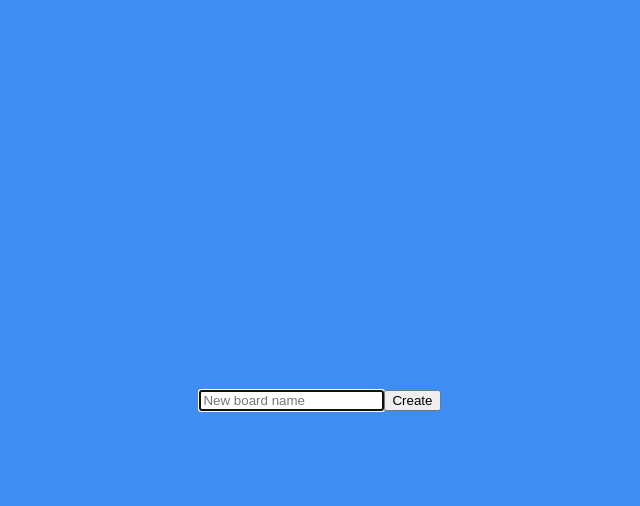
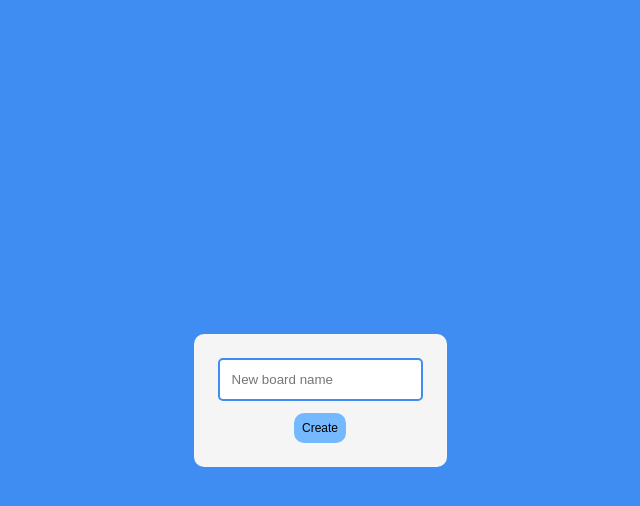
Before and after one commit to ByeongGwan-Seo/react-kanban, a React (Create React App) app: page / in a window 1280 px wide. Both pictures are taken after a click on the element 685 px from the left and 400 px from the top of the page. Shown: the top 506 px of the page, without its empty margins (365-1005 px from the left). Built offline with nearby package versions, Linux system fonts and the light colour scheme.

Commit message:
delete unused variables and imports

```diff
--- a/src/App.tsx
+++ b/src/App.tsx
@@ -1,6 +1,6 @@
 import React, { useState } from "react";
 import { DragDropContext, DropResult } from "react-beautiful-dnd";
-import { useRecoilState, useRecoilValue } from "recoil";
+import { useRecoilState } from "recoil";
 import styled from "styled-components";
 import { toDoState } from "./atoms";
 import Board from "./components/Board";
@@ -41,8 +41,38 @@ const AddBtnWrapper = styled.div`
   display: inherit;
   justify-content: center;
   align-items: center;
+  cursor: pointer;
+`;
 
-  cursor: pointer;
+const AddBoardForm = styled.form`
+  display: flex;
+  flex-direction: column;
+  align-items: center;
+  border-radius: 10px;
+  background-color: whitesmoke;
+  padding: 24px;
+
+  input {
+    padding: 12px;
+    border: 2px solid transparent;
+    border-radius: 5px;
+    margin-bottom: 12px;
+    transition: border-color 0.2s ease;
+
+    &:focus {
+      outline: none;
+      border-color: ${(props) => props.theme.bgColor};
+    }
+  }
+
+  button {
+    border: none;
+    border-radius: 10px;
+    padding: 8px;
+    background-color: #74b9ff;
+    font-size: 12px;
+    cursor: pointer;
+  }
 `;
 
 function App() {
@@ -51,7 +81,7 @@ function App() {
   const [newBoardName, setNewBoardName] = useState("");
 
   const onDragEnd = (info: DropResult) => {
-    const { destination, draggableId, source } = info;
+    const { destination, source } = info;
     if (!destination) return;
     if (destination?.droppableId === source.droppableId) {
       setToDos((allBoards) => {
@@ -106,7 +136,7 @@ function App() {
           ))}
         </Boards>
         {isAddingBoard ? (
-          <form
+          <AddBoardForm
             onSubmit={(e) => {
               e.preventDefault();
               handleAddBoard();
@@ -119,7 +149,7 @@ function App() {
               autoFocus
             />
             <button type="submit">Create</button>
-          </form>
+          </AddBoardForm>
         ) : (
           <AddBtnWrapper onClick={() => setIsAddingBoard(true)}>
             <PlusBtn />
--- a/src/components/Board.tsx
+++ b/src/components/Board.tsx
@@ -1,10 +1,9 @@
 import { Droppable } from "react-beautiful-dnd";
 import DraggableCard from "./DraggableCard";
 import styled from "styled-components";
-import React, { useRef } from "react";
 import { useForm } from "react-hook-form";
 import { ITodo, toDoState } from "../atoms";
-import { useRecoilValue, useSetRecoilState } from "recoil";
+import { useSetRecoilState } from "recoil";
 
 const Wrapper = styled.div`
   min-width: 300px;
--- a/src/components/DraggableCard.tsx
+++ b/src/components/DraggableCard.tsx
@@ -1,7 +1,6 @@
 import React from "react";
 import { Draggable } from "react-beautiful-dnd";
 import styled from "styled-components";
-import { AiOutlineCloseCircle } from "react-icons/ai";
 
 const Card = styled.div.withConfig({
   shouldForwardProp: (prop) => prop !== "isDragging",
@@ -51,10 +50,6 @@ function DraggableCard({
   index,
   handleDelete,
 }: IDraggableCardProps) {
-  const Icon = AiOutlineCloseCircle as unknown as React.FC<
-    React.SVGProps<SVGSVGElement>
-  >;
-
   return (
     <Draggable draggableId={toDoId + ""} index={index}>
       {(provided, snapshot) => (
```
